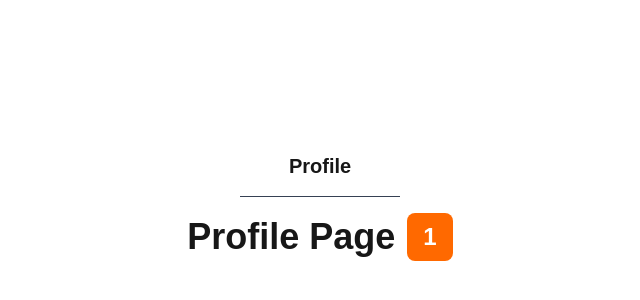
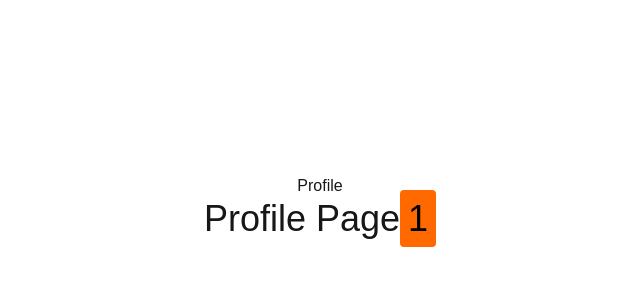
Before and after one commit to DevSpectra31/Auth-APP-using-Nextjs, a Next.js app: page /profile/1 in a window 1280 px wide. Shown: the part 194-494 px from the top of the page, without its empty margins (320-960 px from the left). Built offline with nearby package versions, Linux system fonts and the light colour scheme.

Commit message:
params.id is coming undefined

```diff
--- a/src/app/profile/[id]/page.tsx
+++ b/src/app/profile/[id]/page.tsx
@@ -1,21 +1,13 @@
-interface UserProfileProps {
-  params: {
-    id: string;
-  };
+/* eslint-disable @typescript-eslint/no-explicit-any */
+export default function ProfilePage({ params }: any ) {
+    return (
+        <div className="flex flex-col items-center justify-center min-h-screen py-2">
+            <h1>Profile</h1>
+            <hr />
+            <p className="text-4xl">Profile Page
+
+                <span className=" p-2 rounded bg-orange-500 text-black">{params.id}</span>
+            </p>
+        </div>
+    )
 }
-
-export default function UserProfile({ params }: UserProfileProps) {
-  return (
-    <div className="flex flex-col items-center justify-center min-h-screen py-2">
-      <h1 className="text-xl font-semibold">Profile</h1>
-      <hr className="w-40 my-4 border-gray-700" />
-
-      <div className="flex items-center gap-3 text-4xl font-bold">
-        <span>Profile Page</span>
-        <span className="px-4 py-2 rounded-lg bg-orange-500 text-white text-2xl">
-          {params.id}
-        </span>
-      </div>
-    </div>
-  );
-}
```
